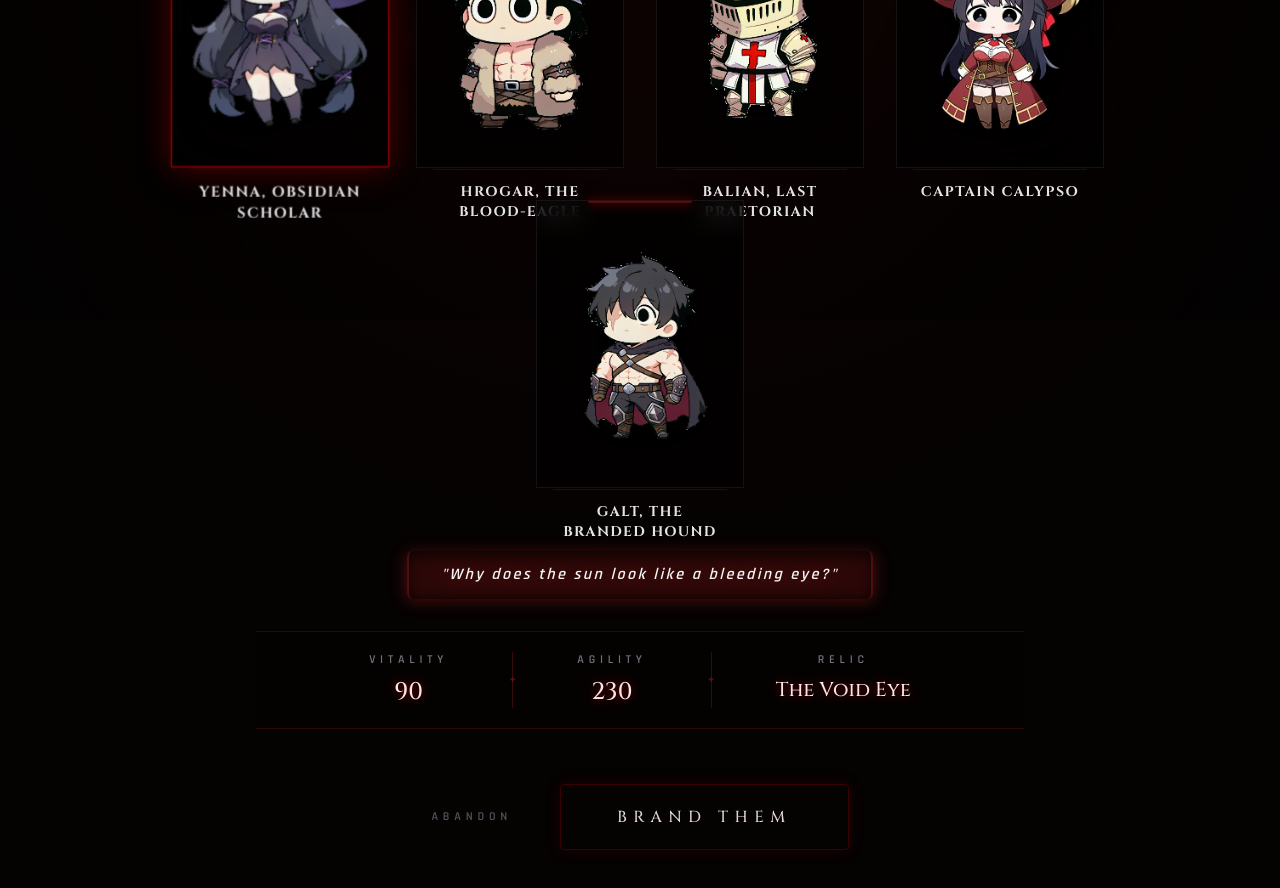
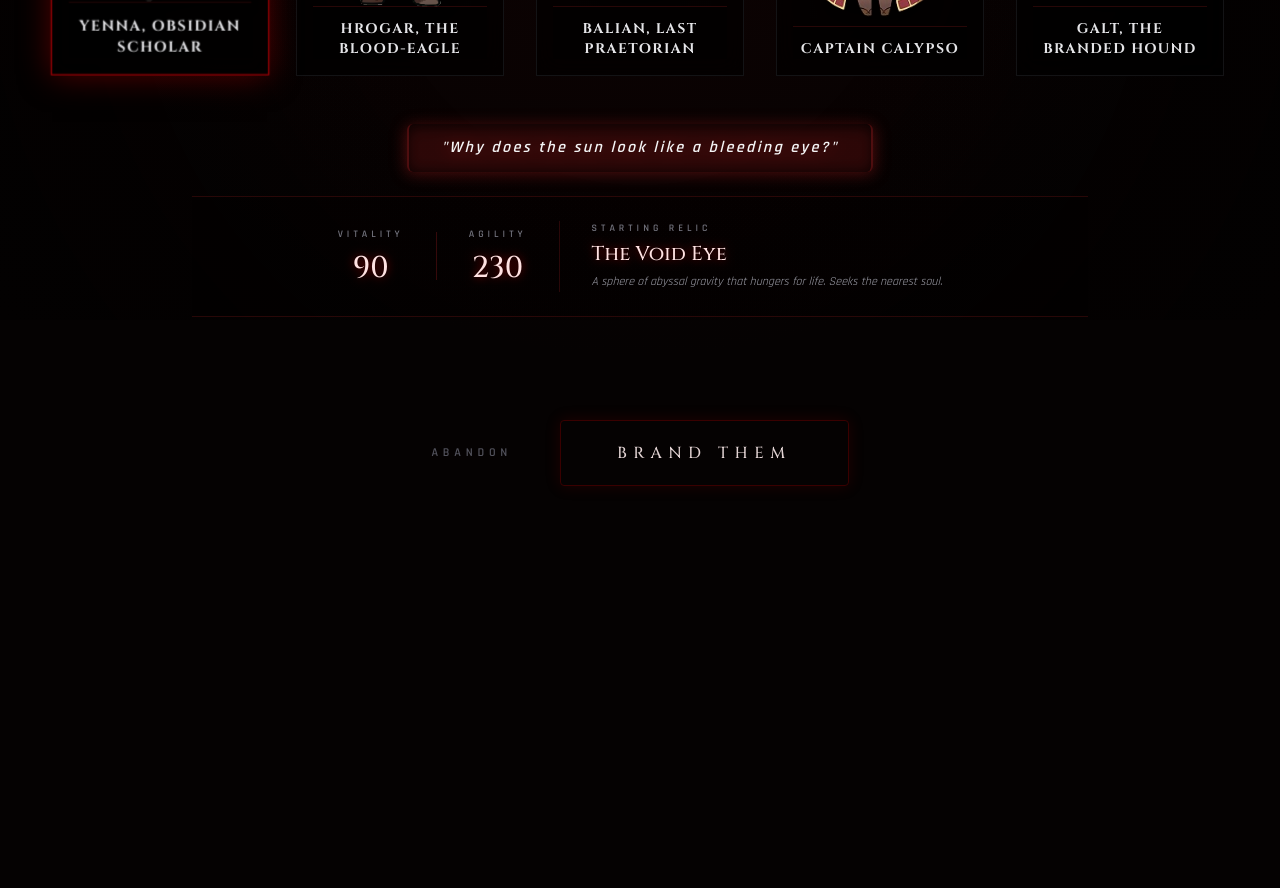
Before and after one commit to MaiSlan/capstone-game-vs, a React app in the folder frontend/: page /select in a window 1280 px wide. Shown: the part 480-1368 px from the top of the page. After the commit the page ends 1046 px from the top, so only its background shows below. Built offline with nearby package versions, Linux system fonts and the light colour scheme; sample sign-in values are in the browser's storage; the HTML template or start-up script is replaced by a standard one.

Commit message:
Change layout of selection cards

```diff
--- a/frontend/src/pages/CharacterSelect.jsx
+++ b/frontend/src/pages/CharacterSelect.jsx
@@ -2,8 +2,8 @@ import { useState, useRef, useEffect } from 'react';
 import { useNavigate } from 'react-router-dom';
 import PublicNavbar from '../components/PublicNavbar';
 import { CHARACTER_DB } from '../data/CharacterDB';
+import { REWARD_DB } from '../data/RewardDB'; // --- NEW: Imported to fetch relic descriptions ---
 
-// --- THE STANDARD 8-DIRECTION FRAMES ---
 const ROTATION_FRAMES = [
   { x: 1, y: 517 },   // 0: South
   { x: 517, y: 1 },   // 1: South-East
@@ -15,8 +15,6 @@ const ROTATION_FRAMES = [
   { x: 517, y: 259 }  // 7: South-West
 ];
 
-// --- THE FIX: CUSTOM PALADIN FRAMES ---
-// The Paladin's export is missing South-East, so we duplicate East for index 1
 const PALADIN_FRAMES = [
   { x: 517, y: 259 }, // 0: South
   { x: 1, y: 1 },     // 1: South-East (Fallback to East)
@@ -28,7 +26,6 @@ const PALADIN_FRAMES = [
   { x: 517, y: 1 }    // 7: South-West
 ];
 
-// Map the correct frame arrays to each character
 const ROSTER_UI = [
   { id: 'witch', status: 'unlocked', img: 'assets/characters/witch/standing.png', hasRotation: true, frames: ROTATION_FRAMES },
   { id: 'viking', status: 'unlocked', img: 'assets/characters/viking/standing.png', hasRotation: true, frames: ROTATION_FRAMES },
@@ -44,7 +41,6 @@ const InteractiveSprite = ({ spritesheetUrl, frames, isActive }) => {
 
   const handlePointerDown = (e) => {
     if (!isActive) return;
-
     setIsDragging(true);
     lastX.current = e.clientX;
     e.target.setPointerCapture(e.pointerId);
@@ -52,9 +48,7 @@ const InteractiveSprite = ({ spritesheetUrl, frames, isActive }) => {
 
   const handlePointerMove = (e) => {
     if (!isDragging) return;
-
     const deltaX = e.clientX - lastX.current;
-
     if (Math.abs(deltaX) > 12) {
       setFrameIdx((prev) => {
         let next = prev + (deltaX > 0 ? -1 : 1);
@@ -86,7 +80,7 @@ const InteractiveSprite = ({ spritesheetUrl, frames, isActive }) => {
         backgroundSize: '774px 774px',
         width: '256px',
         height: '256px',
-        transform: 'scale(0.85)', // THE FIX: Increased from 0.55 to make sprites much larger
+        transform: 'scale(0.85)',
         transformOrigin: 'center center'
       }}
     />
@@ -107,14 +101,19 @@ export default function CharacterSelect({ selectedCharacter, setSelectedCharacte
   const activeCharUI = ROSTER_UI.find(c => c.id === selectedCharacter);
   const activeCharData = selectedCharacter ? CHARACTER_DB[selectedCharacter] : null;
 
+  // --- NEW: Fetch the specific weapon data for the active character ---
+  const activeRelicData = activeCharData
+    ? REWARD_DB.weapons[activeCharData.id]?.find(w => w.id === activeCharData.weaponId)
+    : null;
+
   return (
-    <div className="bg-pure-abyss min-h-screen pt-32 pb-12 font-grim relative text-zinc-400">
+    <div className="bg-pure-abyss min-h-screen pt-28 pb-12 font-grim relative text-zinc-400 overflow-x-hidden">
       <PublicNavbar />
 
-      <main className="w-full max-w-6xl mx-auto px-6 z-10 flex flex-col items-center relative">
+      {/* Increased max-w to 7xl so all 5 cards fit perfectly in one row on desktop */}
+      <main className="w-full max-w-7xl mx-auto px-4 z-10 flex flex-col items-center relative">
 
-        {/* --- THE FIX: Updated to the Branded Descent Theme --- */}
-        <header className="text-center flex flex-col items-center mb-16">
+        <header className="text-center flex flex-col items-center mb-12">
           <h1 className="font-royal text-5xl md:text-6xl font-black uppercase tracking-[0.3em] mb-4 text-red-800/90 drop-shadow-[0_0_20px_rgba(139,0,0,0.3)]">
             Designate a Sacrifice
           </h1>
@@ -123,78 +122,94 @@ export default function CharacterSelect({ selectedCharacter, setSelectedCharacte
           </p>
         </header>
 
-        <div className="flex flex-wrap justify-center gap-8 mb-14">
+        {/* Adjusted gap and flex-nowrap on large screens to force alignment */}
+        <div className="flex flex-wrap lg:flex-nowrap justify-center gap-6 xl:gap-8 mb-12 w-full">
           {ROSTER_UI.map((char) => (
             <div
               key={char.id}
               onClick={() => char.status === 'unlocked' && setSelectedCharacter(char.id)}
-              // THE FIX: Made cards significantly taller and wider (w-52 h-72)
-              className={`w-52 h-72 flex flex-col items-center justify-between p-4 cursor-pointer transition-all duration-300 relative
-                bg-black/60 backdrop-blur-md
+              className={`w-44 sm:w-48 xl:w-52 h-72 flex flex-col items-center p-4 cursor-pointer transition-all duration-300 relative
+                bg-black/60 backdrop-blur-md shrink-0
                 ${selectedCharacter === char.id
-                  ? 'border border-red-700 shadow-[0_0_30px_rgba(139,0,0,0.6)] scale-105 transform translate-y-[-8px]'
+                  ? 'border border-red-700 shadow-[0_0_30px_rgba(139,0,0,0.6)] scale-105 transform translate-y-[-8px] z-10'
                   : 'border border-zinc-900/80 hover:border-red-900/50 hover:bg-black/80'}
                 ${char.status === 'locked' ? 'cursor-not-allowed opacity-30 grayscale' : ''}
               `}
             >
               <div className="absolute top-0 left-1/2 -translate-x-1/2 w-1/2 h-[2px] bg-red-900/60 shadow-[0_0_10px_rgba(255,0,0,0.8)]"></div>
 
-              <div className="flex-1 w-full flex items-center justify-center overflow-visible">
+              {/* --- THE FIX: Absolute positioning container prevents flexbox breakage --- */}
+              <div className="relative w-full flex-1 mb-2">
                 {char.hasRotation ? (
+                  <div className="absolute top-1/2 left-1/2 -translate-x-1/2 -translate-y-1/2">
                     <InteractiveSprite
                       spritesheetUrl={char.img}
-                    frames={char.frames} // Passes custom frames if applicable
+                      frames={char.frames}
                       isActive={selectedCharacter === char.id}
                     />
+                  </div>
                 ) : char.img ? (
                   <img src={char.img} alt={char.id} className="object-contain w-full h-full drop-shadow-[0_5px_15px_rgba(0,0,0,1)]" />
                 ) : (
+                  <div className="absolute top-1/2 left-1/2 -translate-x-1/2 -translate-y-1/2">
                     <span className="text-4xl text-red-900/30 font-royal">✦</span>
+                  </div>
                 )}
               </div>
 
-              <div className="w-full text-center py-3 mt-4 border-t border-red-900/30 font-royal font-bold text-sm uppercase tracking-widest text-zinc-200">
+              <div className="w-full text-center pt-3 mt-auto border-t border-red-900/30 font-royal font-bold text-sm uppercase tracking-widest text-zinc-200 z-10 bg-black/40">
                 {CHARACTER_DB[char.id]?.name || 'Sealed'}
               </div>
             </div>
           ))}
         </div>
 
-        <div className="h-48 w-full max-w-3xl flex flex-col items-center justify-center mb-12">
+        {/* --- THE FIX: Reworked selected character info panel --- */}
+        <div className="min-h-[16rem] w-full max-w-4xl flex flex-col items-center justify-start mb-10">
           {activeCharUI && activeCharUI.status === 'unlocked' && activeCharData ? (
             <div className="w-full flex flex-col items-center animate-fade-in">
-              {/* --- THE FIX: Brighter, highly legible quote text --- */}
-              <p className="text-sm md:text-base text-zinc-100 drop-shadow-[0_2px_8px_rgba(220,38,38,0.8)] tracking-[0.15em] font-semibold mb-8 text-center italic bg-black/40 px-8 py-3 rounded-md border-l-2 border-r-2 border-red-900/50">
+
+              <p className="text-sm md:text-base text-zinc-100 drop-shadow-[0_2px_8px_rgba(220,38,38,0.8)] tracking-[0.15em] font-semibold mb-6 text-center italic bg-black/40 px-8 py-3 rounded-md border-l-2 border-r-2 border-red-900/50">
                 "{activeCharData.quotes[quoteIndex]}"
               </p>
 
-              <div className="flex w-full justify-center gap-16 border-t border-b border-red-900/30 py-5 bg-black/20">
+              {/* Dual-column layout: Stats on left, Weapon Description on right */}
+              <div className="flex flex-col md:flex-row w-full justify-center items-stretch gap-8 border-y border-red-900/30 py-6 bg-black/20 px-8">
+
+                {/* Stats Block */}
+                <div className="flex justify-center items-center gap-8 md:pr-8 md:border-r border-red-900/30">
                   <div className="flex flex-col items-center">
-                  <span className="text-xs uppercase tracking-[0.4em] text-zinc-500 mb-2 font-bold">Vitality</span>
-                  <span className="font-royal text-2xl text-red-100 drop-shadow-[0_0_5px_rgba(255,0,0,0.5)]">{activeCharData.hp}</span>
+                    <span className="text-[10px] uppercase tracking-[0.4em] text-zinc-500 mb-2 font-bold">Vitality</span>
+                    <span className="font-royal text-3xl text-red-100 drop-shadow-[0_0_5px_rgba(255,0,0,0.5)]">{activeCharData.hp}</span>
                   </div>
-                <div className="w-px bg-red-900/40 flex items-center justify-center relative">
-                  <span className="absolute text-red-900/60 text-[10px]">✦</span>
+                  <div className="w-px h-12 bg-red-900/40 relative"></div>
+                  <div className="flex flex-col items-center">
+                    <span className="text-[10px] uppercase tracking-[0.4em] text-zinc-500 mb-2 font-bold">Agility</span>
+                    <span className="font-royal text-3xl text-red-100 drop-shadow-[0_0_5px_rgba(255,0,0,0.5)]">{activeCharData.speed}</span>
                   </div>
-                <div className="flex flex-col items-center">
-                  <span className="text-xs uppercase tracking-[0.4em] text-zinc-500 mb-2 font-bold">Agility</span>
-                  <span className="font-royal text-2xl text-red-100 drop-shadow-[0_0_5px_rgba(255,0,0,0.5)]">{activeCharData.speed}</span>
                 </div>
-                <div className="w-px bg-red-900/40 flex items-center justify-center relative">
-                  <span className="absolute text-red-900/60 text-[10px]">✦</span>
+
+                {/* Relic Lore Block */}
+                <div className="flex flex-col justify-center items-center md:items-start max-w-sm text-center md:text-left">
+                  <span className="text-[10px] uppercase tracking-[0.4em] text-zinc-500 mb-1 font-bold">Starting Relic</span>
+                  <span className="font-royal text-xl text-red-100 drop-shadow-[0_0_5px_rgba(255,0,0,0.5)] mb-1">
+                    {activeCharData.weaponName}
+                  </span>
+                  <p className="text-xs text-zinc-400 italic leading-relaxed">
+                    {activeRelicData ? activeRelicData.desc : "The abyss yields no secrets."}
+                  </p>
                 </div>
-                <div className="flex flex-col items-center">
-                  <span className="text-xs uppercase tracking-[0.4em] text-zinc-500 mb-2 font-bold">Relic</span>
-                  <span className="font-royal text-xl text-red-100 drop-shadow-[0_0_5px_rgba(255,0,0,0.5)]">{activeCharData.weaponName}</span>
-                </div>
+
               </div>
             </div>
           ) : (
-            <div className="text-xs uppercase tracking-[0.5em] text-zinc-700 font-bold">Awaiting Vessel...</div>
+            <div className="flex h-full items-center justify-center text-xs uppercase tracking-[0.5em] text-zinc-700 font-bold">
+              Awaiting Vessel...
+            </div>
           )}
         </div>
 
-        <div className="flex gap-12 items-center mt-auto pb-8">
+        <div className="flex gap-12 items-center pb-8">
           <button
             onClick={() => navigate('/home')}
             className="text-xs font-bold uppercase tracking-[0.4em] text-zinc-600 hover:text-red-500 hover:drop-shadow-[0_0_8px_rgba(255,0,0,0.8)] transition-all duration-300"
@@ -205,7 +220,6 @@ export default function CharacterSelect({ selectedCharacter, setSelectedCharacte
           <button
             onClick={() => navigate('/play')}
             disabled={!activeCharUI || activeCharUI.status === 'locked'}
-            // --- THE FIX: Updated button terminology to "Brand Them" ---
             className="btn-pure px-14 py-5 border border-red-900/50 hover:bg-red-950/30 hover:border-red-600 transition-all rounded-sm font-royal text-base uppercase tracking-[0.4em] text-red-100 disabled:opacity-20 disabled:cursor-not-allowed shadow-[0_0_15px_rgba(139,0,0,0.2)] hover:shadow-[0_0_25px_rgba(220,38,38,0.4)]"
           >
             Brand Them
```
Lines whose indentation alone changed are shown as unchanged.
